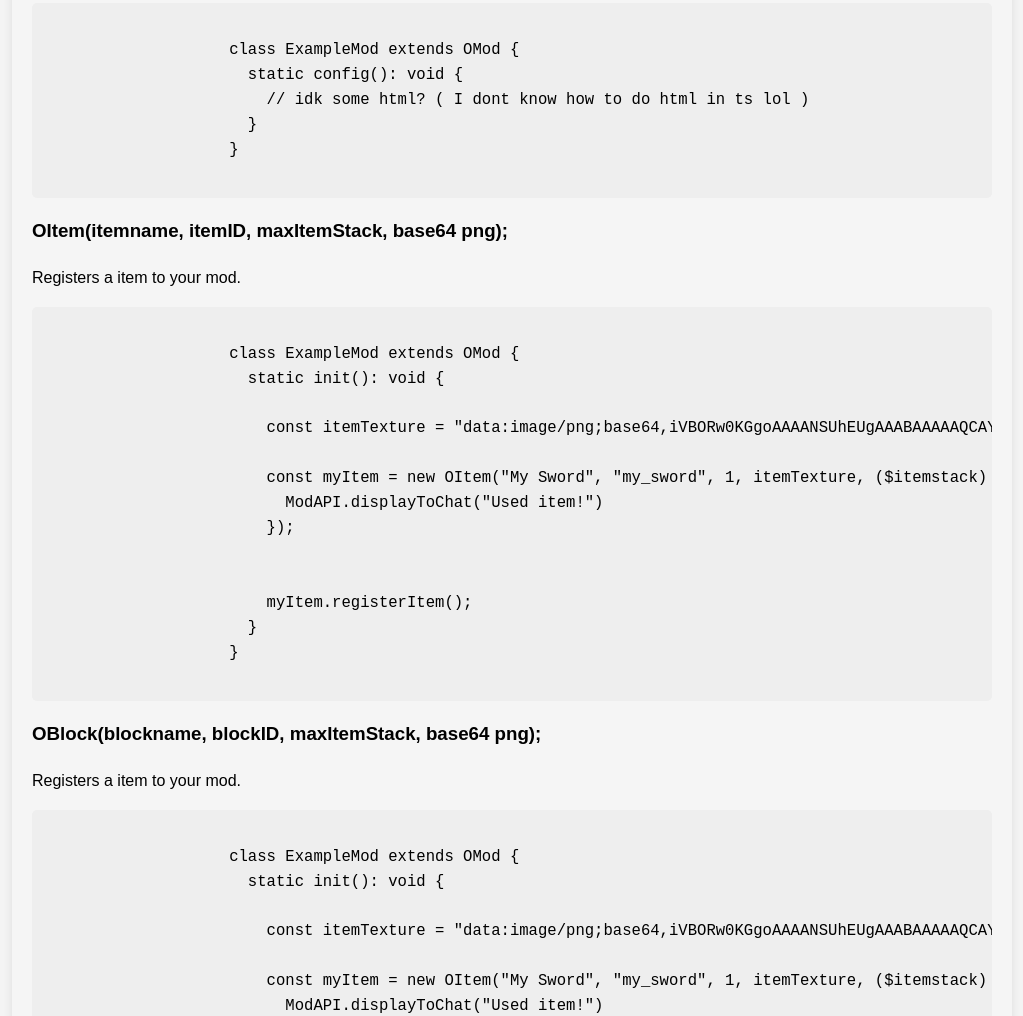
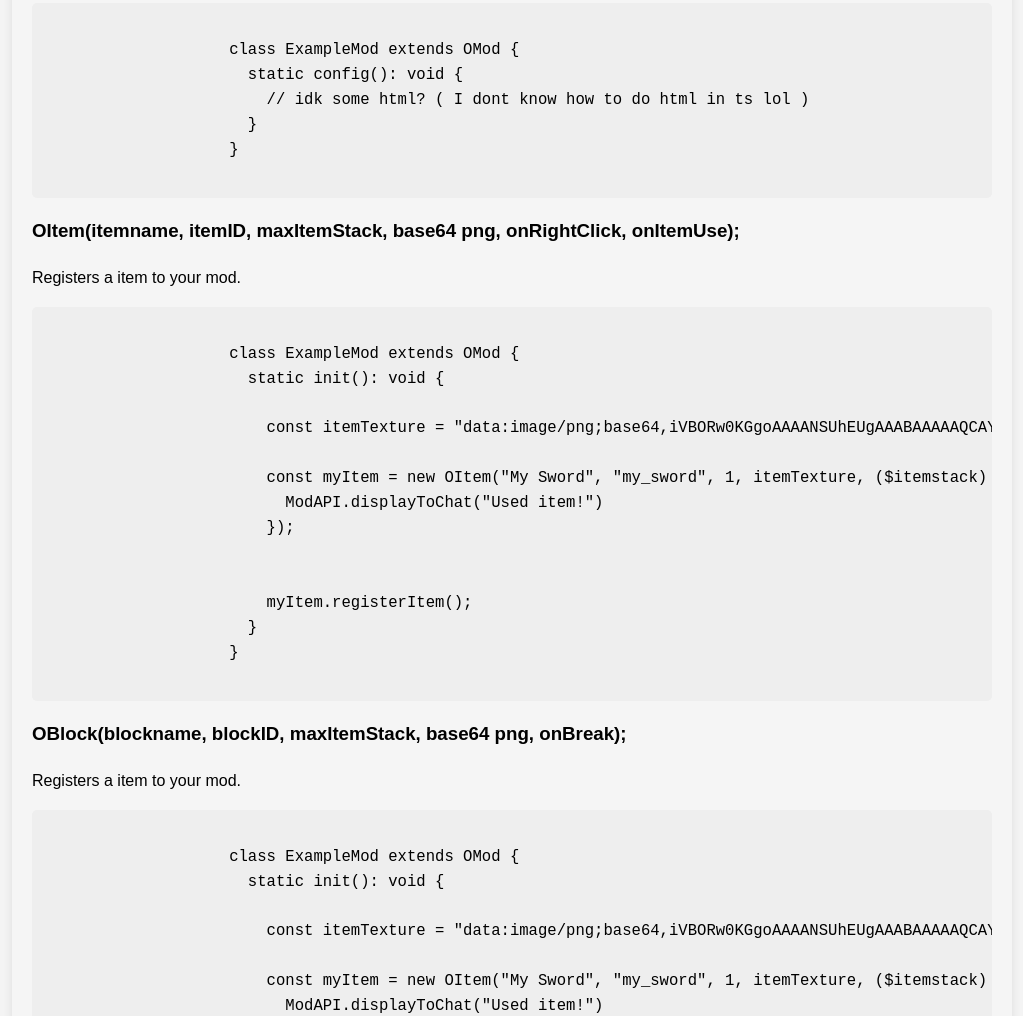
Before and after one commit to OvenMDK/Docs, a website: page api.html in a window 1280 px wide. Shown: the part 4114-5130 px from the top of the page, without its empty margins (252-1275 px from the left). Drawn offline with Linux system fonts and the light colour scheme.

Commit message:
cool update

```diff
--- a/api.html
+++ b/api.html
@@ -252,7 +252,7 @@
                       }
                     }
               </code></pre>
-              <h3>OItem(itemname, itemID, maxItemStack, base64 png);</h3>
+              <h3>OItem(itemname, itemID, maxItemStack, base64 png, onRightClick, onItemUse);</h3>
               <p>Registers a item to your mod.</p>
               <pre><code>
                     class ExampleMod extends OMod {
@@ -269,7 +269,7 @@
                       }
                     }
               </code></pre>
-              <h3>OBlock(blockname, blockID, maxItemStack, base64 png);</h3>
+              <h3>OBlock(blockname, blockID, maxItemStack, base64 png, onBreak);</h3>
               <p>Registers a item to your mod.</p>
               <pre><code>
                     class ExampleMod extends OMod {
@@ -290,7 +290,7 @@
           <!-- documentation to add:
 
 
-              None for now :D
+              OEntity(entityName, entityID, base64 png, entityModel)
 
 
 
```
Also changed, not shown: 1 other file.
